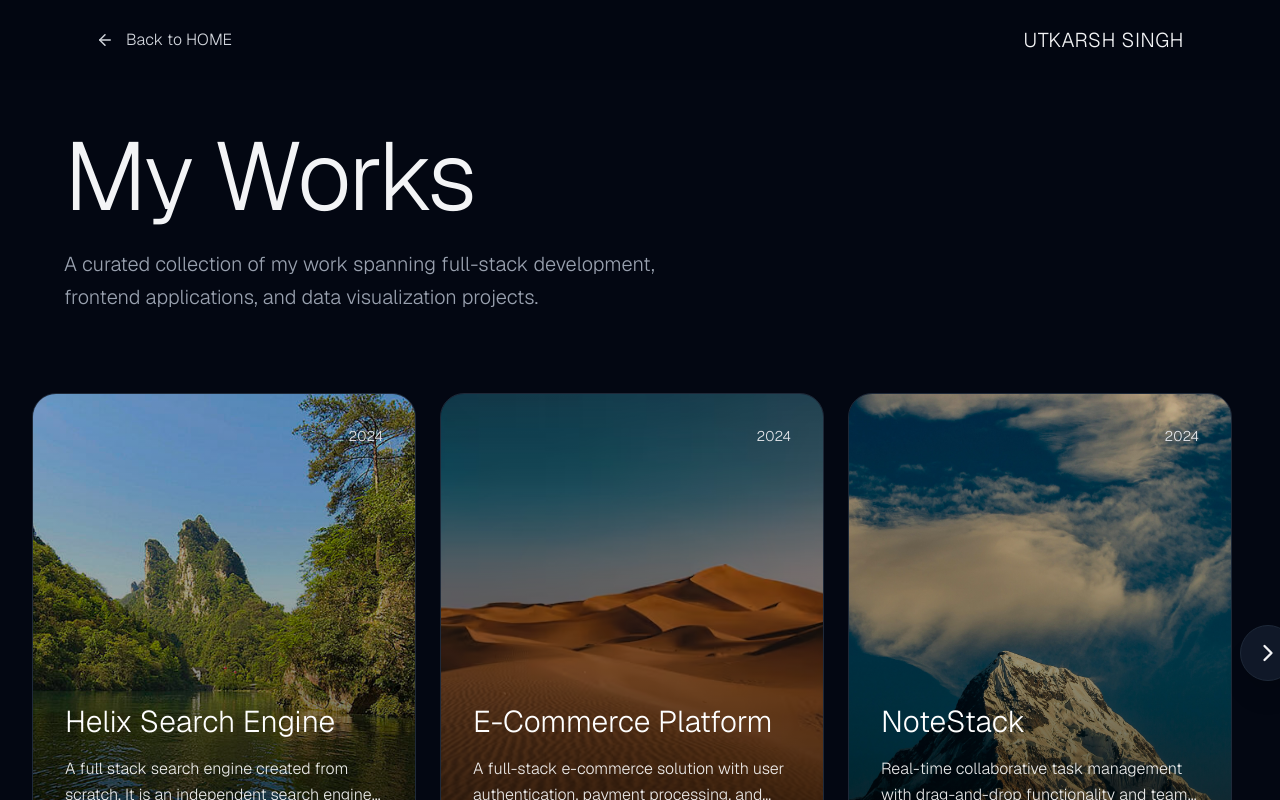
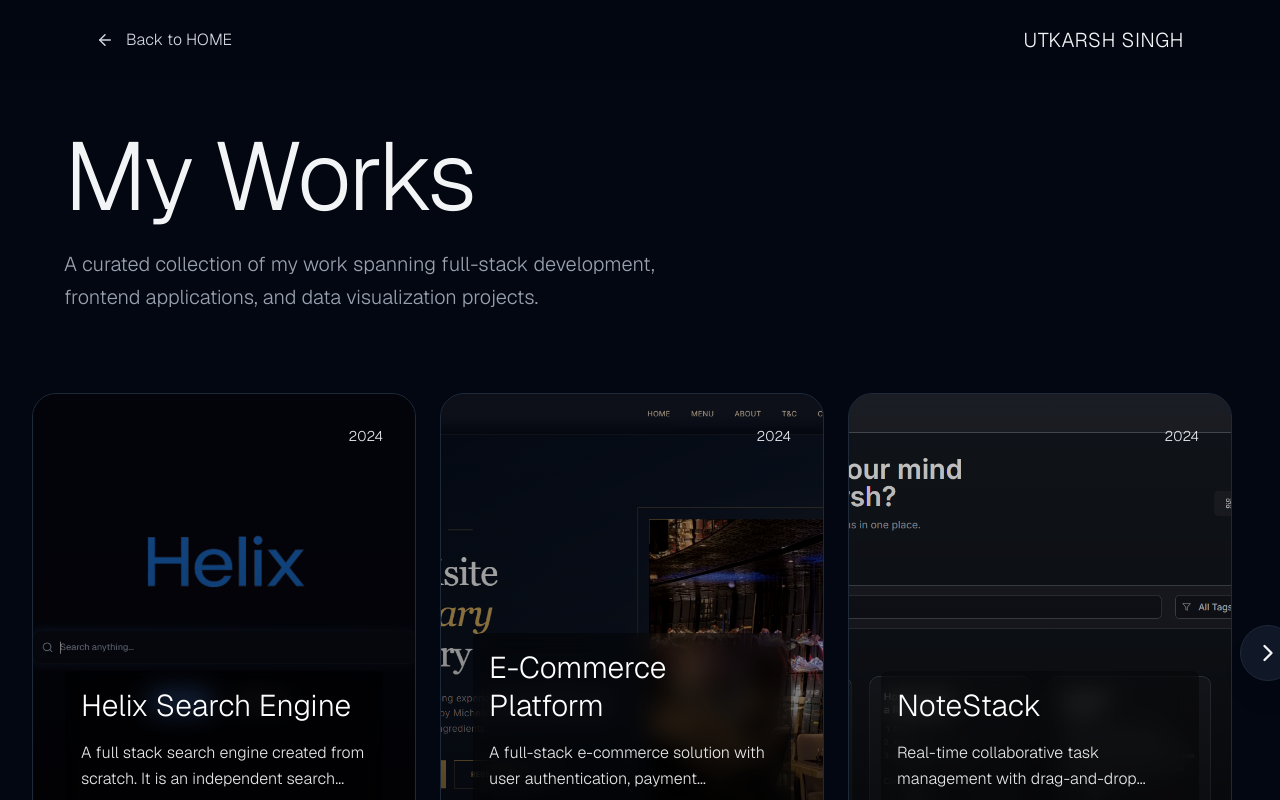
Before and after one commit to realutkarshh/Portfolio-Utkarsh-Singh, a Next.js app: page /projects in a window 1280 px wide. Shown: the top 800 px of the page. Built offline with nearby package versions, Linux system fonts and the light colour scheme; grey boxes are pictures that could not be loaded.

Commit message:
updated project pictures

```diff
--- a/app/projects/page.tsx
+++ b/app/projects/page.tsx
@@ -36,7 +36,7 @@ export default function ProjectsPage() {
         "A full stack search engine created from scratch. It is an independent search engine with its own web crawler, indexer and query processor.",
       year: "2024",
       tags: ["Full-Stack", "E-Commerce"],
-      image: "/helix-search-logo.png",
+      image: "/helix-2.png",
       featured: true,
     },
     {
@@ -46,7 +46,7 @@ export default function ProjectsPage() {
         "A full-stack e-commerce solution with user authentication, payment processing, and admin dashboard.",
       year: "2024",
       tags: ["Full-Stack", "E-Commerce"],
-      image: "/desert.png",
+      image: "/ecom-img.png",
       featured: true,
     },
     {
@@ -56,7 +56,7 @@ export default function ProjectsPage() {
         "Real-time collaborative task management with drag-and-drop functionality and team workspaces.",
       year: "2024",
       tags: ["Frontend", "Real-time"],
-      image: "/mountain.png",
+      image: "/note-4.png",
       featured: true,
     },
     {
@@ -66,7 +66,7 @@ export default function ProjectsPage() {
         "This was a full stack project as I have created an admin panel to manage this website as well.",
       year: "2023",
       tags: ["Full-Stack", "Education"],
-      image: "/scenic.png",
+      image: "/skm-1.png",
       featured: false,
     },
     {
@@ -76,7 +76,7 @@ export default function ProjectsPage() {
         "An admin panel designed for a Food Ecommerce brand to manage orders efficiently.",
       year: "2024",
       tags: ["Frontend", "Dashboard"],
-      image: "/scott.png",
+      image: "/ecom-admin-1.png",
       featured: false,
     },
     {
@@ -86,7 +86,7 @@ export default function ProjectsPage() {
         "An Issue Tracking application in which you can manage issues, assignee and priority.",
       year: "2025",
       tags: ["Frontend", "Dashboard"],
-      image: "/lake.png",
+      image: "/issue-1.png",
       featured: false,
     },
   ];
@@ -261,7 +261,8 @@ export default function ProjectsPage() {
                         </div>
 
                         {/* Bottom section - Title, Description, Tags */}
-                        <div className="space-y-4">
+<div className="space-y-4 bg-black/40 backdrop-blur-md rounded-lg p-4">
+
                           {/* Title */}
                           <h3 className="text-2xl sm:text-3xl font-light text-white leading-tight">
                             {project.title}
```
